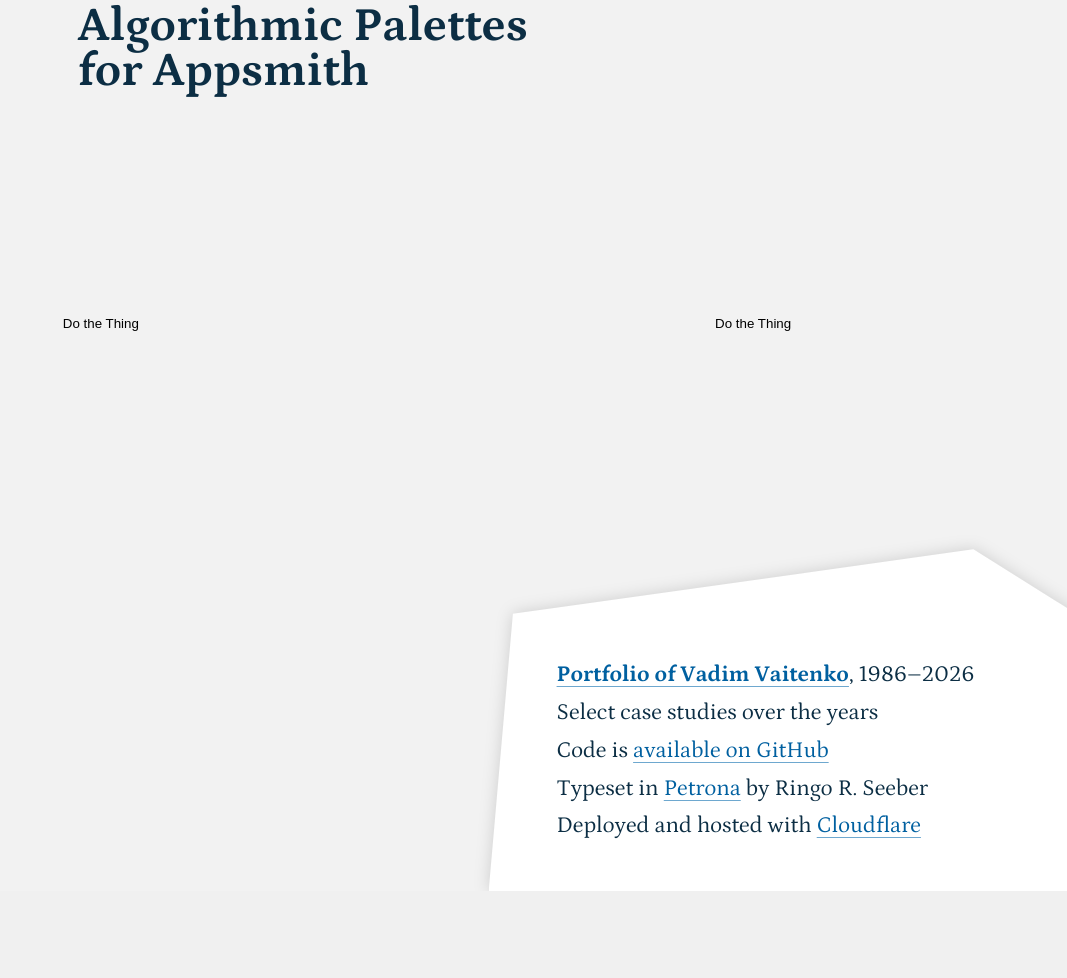
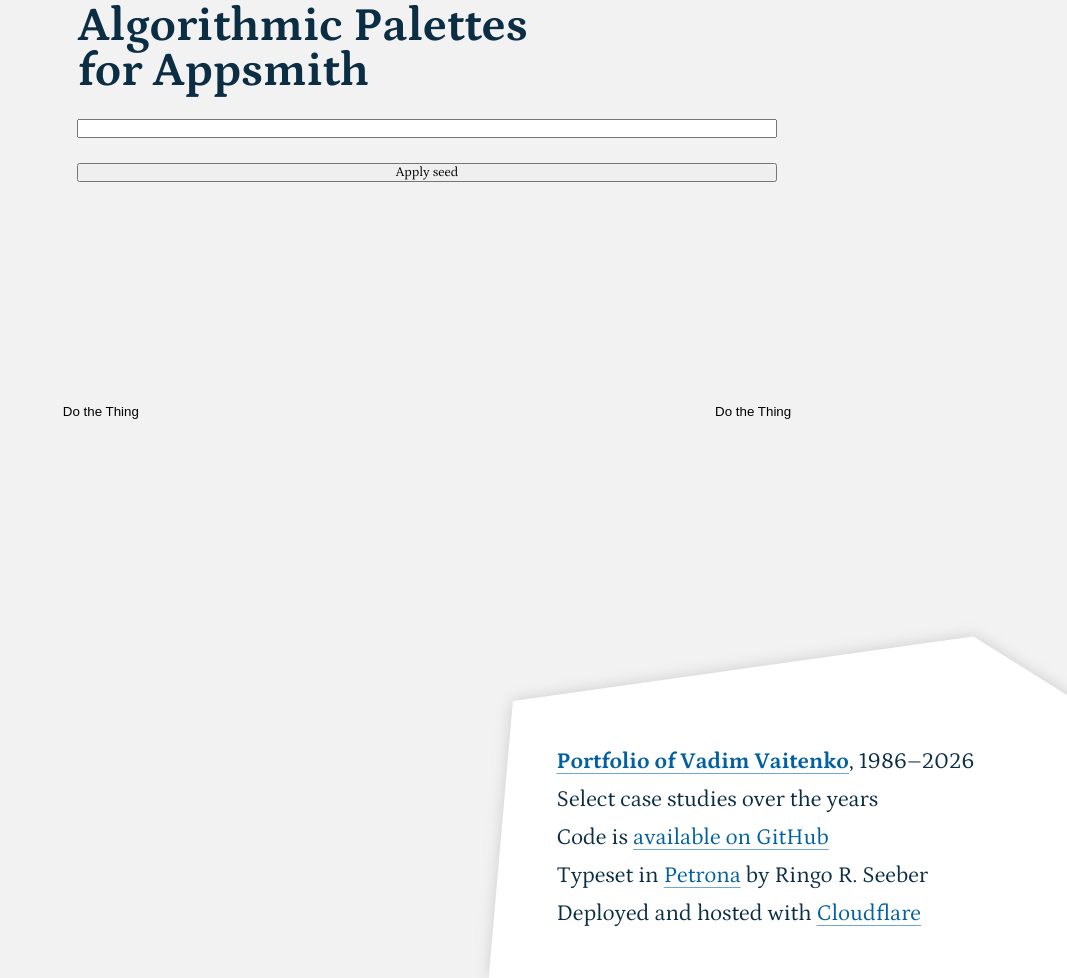
Before and after one commit to ichik/vaitenko.com, a Node project: template src/pages/appsmith/index.njk in a window 1280 px wide. Shown: the part 216-1194 px from the top of the page, without its empty margins (213-1280 px from the left). Before the commit the page ends 1107 px from the top, so only its background shows below. Run offline with Node 20 templates, Linux system fonts and the light colour scheme; the template is opened without the code that fills it, so the values that code supplies are empty; some libraries are stand-ins or nearby versions.

Commit message:
New plan

```diff
--- a/package.json
+++ b/package.json
@@ -1,7 +1,6 @@
 {
     "devDependencies": {
         "@shopify/prettier-plugin-liquid": "^1.5.0",
-        "@types/node": "^22.13.1",
         "browser-sync": "^2.27.11",
         "del": "^7.0.0",
         "gulp": "^4.0.2",
@@ -11,9 +10,7 @@
         "gulp-notify": "^4.0.0",
         "gulp-nunjucks-render": "^2.2.3",
         "gulp-plumber": "^1.2.1",
-        "gulp-typescript": "^6.0.0-alpha.1",
-        "prettier": "^3.3.2",
-        "typescript": "^5.7.3"
+        "prettier": "^3.3.2"
     },
     "name": "vaitenko.com",
     "version": "1.0.2",
--- a/src/pages/appsmith/index.njk
+++ b/src/pages/appsmith/index.njk
@@ -37,11 +37,33 @@
 </style>
 {% endblock %}
 {% block scripts %}
+<script src='https://colorjs.io/dist/color.global.min.js'></script>
 <script src='../main.js'></script>
-<script src='https://colorjs.io/dist/color.global.min.js'></script>
+<script>
+    function appendCssRules(tokens) {
+        const root = document.querySelector(':root');
+
+        Object.keys(tokens).forEach(tokenKey => {
+            const token = tokens[tokenKey];
+
+            Object.keys(token).forEach(key => {
+                root.style.setProperty(`--color-${tokenKey}`, token);
+            });
+        });
+    }
+
+    function handleClick() {
+        const inputElement = document.getElementById('myInput');
+        const inputValue = inputElement.value;
+        const theme = new LightModeTheme(inputValue).getColors();
+        appendCssRules(theme);
+    }
+</script>
 {% endblock %}
 {% block content %}
 
+<input type='text' id='myInput'>
+<button onclick='handleClick()'>Apply seed</button>
 <figure class='full demo'>
     <div class='slice light'>
         <Button>Do the Thing</Button>
--- /dev/null
+++ b/src/pages/appsmith/main.js
@@ -0,0 +1,477 @@
+(function () {
+    function ColorsAccessor(color) {
+        this.color = new Color(color);
+        return this;
+    }
+    ColorsAccessor.prototype = {
+        get lightness() {
+            return this.color.oklch.l;
+        },
+        get chroma() {
+            return this.color.oklch.c;
+        },
+        get hue() {
+            return this.color.oklch.h;
+        },
+        /* Lightness */
+        get isVeryDark() {
+            return this.color.oklch.l < 0.3;
+        },
+        get isVeryLight() {
+            return this.color.oklch.l > 0.93;
+        },
+        /* Chroma */
+        get isAchromatic() {
+            return this.color.oklch.c < 0.04;
+        },
+        /* Hue */
+        get isCold() {
+            return this.color.oklch.h >= 120 && this.color.oklch.h <= 300;
+        },
+        get isGreen() {
+            return this.color.oklch.h >= 116 && this.color.oklch.h <= 165;
+        },
+        get isYellow() {
+            return this.color.oklch.h >= 60 && this.color.oklch.h <= 115;
+        },
+        get isRed() {
+            return this.color.oklch.h >= 5 && this.color.oklch.h <= 49;
+        }
+    };
+
+    function LightModeTheme(color) {
+	const {
+		chroma,
+		color: seedColor,
+		hue,
+		isAchromatic,
+		isCold,
+		isGreen,
+		isRed,
+		isVeryLight,
+		isYellow,
+		lightness,
+	} = new ColorsAccessor(color);
+
+	this.seedColor = seedColor;
+	this.seedLightness = lightness;
+	this.seedChroma = chroma;
+	this.seedHue = hue;
+	this.seedIsAchromatic = isAchromatic;
+	this.seedIsCold = isCold;
+	this.seedIsGreen = isGreen;
+	this.seedIsRed = isRed;
+	this.seedIsVeryLight = isVeryLight;
+	this.seedIsYellow = isYellow;
+
+	Object.defineProperty(this, "bg", {
+		get: function () {
+			const color = this.seedColor.clone();
+
+			color.oklch.l = 0.97;
+
+			if (this.seedIsCold) {
+				color.oklch.c = 0.002;
+			} else {
+				color.oklch.c = 0.001;
+			}
+
+			if (this.seedIsAchromatic) {
+				color.oklch.c = 0;
+			}
+
+			return color;
+		},
+	});
+
+	Object.defineProperty(this, "bgAccent", {
+		get: function () {
+			// Main accent color. Largely is the same as user-set seed color.
+			const color = this.seedColor.clone();
+
+			// If seed is very light, make sure that the accent is visible and saturated enough.
+			if (this.seedIsVeryLight && this.seedColor.oklch.c >= 0.02) {
+				color.oklch.l = 0.75;
+				color.oklch.c = 0.1;
+			}
+
+			// If seed is achromatic make sure we don't produce parasitic coloring and make accent really dark. Our standard achromatic cut-off is set too high for the very light seeds, so using chroma value checks instead.
+			if (this.seedIsVeryLight && this.seedColor.oklch.c < 0.02) {
+				color.oklch.l = 0.3;
+				color.oklch.c = 0;
+			}
+
+			return color;
+		},
+	});
+
+	Object.defineProperty(this, "bgAccentHover", {
+		get: function () {
+			// Hover state of bgAccent. Slightly lighter than the resting state to produce the effect of moving closer to the viewer / inspection.
+			const color = this.bgAccent.clone();
+
+			// “Slightly lighter” is very dependent on the initial amount of lightness as well as how light (or dark) the surroundings are.
+			if (this.seedLightness < 0.06) {
+				color.oklch.l += 0.28;
+			}
+
+			if (this.seedLightness > 0.06 && this.seedLightness < 0.14) {
+				color.oklch.l += 0.2;
+			}
+
+			if (
+				this.seedLightness >= 0.14 &&
+				this.seedLightness < 0.21 &&
+				this.seedIsCold
+			) {
+				color.oklch.l += 0.1;
+			}
+
+			// Warm colors require a little bit more lightness in this range than colds to be sufficiently perceptually lighter.
+			if (
+				this.seedLightness >= 0.14 &&
+				this.seedLightness < 0.21 &&
+				!this.seedIsCold
+			) {
+				color.oklch.l += 0.13;
+			}
+
+			if (this.seedLightness >= 0.21 && this.seedLightness < 0.4) {
+				color.oklch.l += 0.09;
+			}
+
+			if (this.seedLightness >= 0.4 && this.seedLightness < 0.7) {
+				color.oklch.l += 0.05;
+			}
+
+			if (this.seedLightness >= 0.7) {
+				color.oklch.l += 0.03;
+			}
+
+			return color;
+		},
+	});
+
+	Object.defineProperty(this, "bgAccentActive", {
+		get: function () {
+			// Active state of bgAccent. Slightly darker than the resting state to produce the effect of moving further from the viewer / being pushed down.
+			const color = this.bgAccent.clone();
+
+			// “Slightly darker” is very dependent on the initial amount of lightness as well as how light (or dark) the surroundings are.
+			if (this.seedLightness < 0.4) {
+				color.oklch.l -= 0.04;
+			}
+
+			if (this.seedLightness >= 0.4 && this.seedLightness < 0.7) {
+				color.oklch.l -= 0.02;
+			}
+
+			if (this.seedLightness >= 0.7) {
+				color.oklch.l -= 0.01;
+			}
+
+			return color;
+		},
+	});
+
+	Object.defineProperty(this, "bgAccentSubtle", {
+		get: function () {
+			// Subtle variant of bgAccent. Lighter and less saturated.
+			const color = this.seedColor.clone();
+
+			if (this.seedIsVeryLight) {
+				color.oklch.l = 0.955;
+			}
+
+			if (!this.seedIsVeryLight) {
+				color.oklch.l = 0.93;
+			}
+
+			// Colder seeds require a bit more chroma to not seem completely washed out
+			if (this.seedChroma > 0.09 && this.seedIsCold) {
+				color.oklch.c = 0.09;
+			}
+
+			if (this.seedChroma > 0.06 && !this.seedIsCold) {
+				color.oklch.c = 0.06;
+			}
+
+			if (this.seedIsAchromatic) {
+				color.oklch.c = 0;
+			}
+
+			return color;
+		},
+	});
+
+	Object.defineProperty(this, "bgAccentSubtleHover", {
+		get: function () {
+			const color = this.bgAccentSubtle.clone();
+
+			color.oklch.l += 0.02;
+
+			return color;
+		},
+	});
+
+	Object.defineProperty(this, "bgAccentSubtleActive", {
+		get: function () {
+			const color = this.bgAccentSubtle.clone();
+
+			color.oklch.l -= 0.01;
+
+			return color;
+		},
+	});
+
+	Object.defineProperty(this, "bgAssistive", {
+		get: function () {
+			const color = this.seedColor.clone();
+
+			// Background color for assistive UI elements (e.g. tooltip); dark to stand out against bg
+			color.oklch.l = 0.16;
+			color.oklch.c = 0.07;
+
+			if (this.seedIsAchromatic) {
+				color.oklch.c = 0;
+			}
+
+			return color;
+		},
+	});
+
+	Object.defineProperty(this, "bgNeutral", {
+		get: function () {
+			// Low chroma, but not 0, if possible, to produce harmony with accents in the UI
+			const color = this.bgAccent.clone();
+
+			// For bright accents it helps to make neutral a bit darker to differentiate with bgAccent
+			if (this.bgAccent.oklch.l >= 0.7) {
+				color.oklch.l -= 0.55;
+			}
+
+			if (this.bgAccent.oklch.l > 0.2 && this.bgAccent.oklch.l < 0.85) {
+				color.oklch.l -= 0.35;
+			}
+
+			if (this.seedIsAchromatic) {
+				color.oklch.c = 0;
+			}
+
+			if (this.seedIsCold && !this.seedIsAchromatic) {
+				color.oklch.c = 0.002;
+			}
+
+			if (!this.seedIsCold && !this.seedIsAchromatic) {
+				color.oklch.c = 0.001;
+			}
+
+			return color;
+		},
+	});
+
+	Object.defineProperty(this, "bgNeutralOpacity", {
+		get: function () {
+			// Overlay behind modal dialogue
+			const color = this.bgNeutral.clone();
+
+			color.alpha = 0.6;
+
+			if (color.oklch.l > 0.15) {
+				color.oklch.l = 0.15;
+			}
+
+			return color;
+		},
+	});
+
+	Object.defineProperty(this, "bgNeutralHover", {
+		get: function () {
+			const color = this.bgNeutral.clone();
+
+			// Simplified and adjusted version of bgAccentHover algorithm (bgNeutral has very low or no chroma)
+
+			if (this.bgNeutral.oklch.l < 0.06) {
+				color.oklch.l += 0.3;
+			}
+
+			if (this.bgNeutral.oklch.l > 0.06 && this.bgNeutral.oklch.l < 0.14) {
+				color.oklch.l += 0.19;
+			}
+
+			if (this.bgNeutral.oklch.l >= 0.14 && this.bgNeutral.oklch.l < 0.21) {
+				color.oklch.l += 0.11;
+			}
+
+			if (this.bgNeutral.oklch.l >= 0.21 && this.bgNeutral.oklch.l < 0.7) {
+				color.oklch.l += 0.07;
+			}
+
+			if (this.bgNeutral.oklch.l >= 0.7 && this.bgNeutral.oklch.l < 0.955) {
+				color.oklch.l += 0.04;
+			}
+
+			if (this.bgNeutral.oklch.l >= 0.955) {
+				color.oklch.l = 0.94;
+			}
+
+			return color;
+		},
+	});
+
+	Object.defineProperty(this, "bgNeutralActive", {
+		get: function () {
+			const color = this.bgNeutral.clone();
+
+			// Simplified and adjusted version of bgAccentActive algorithm (bgNeutral has very low or no chroma)
+			if (this.bgNeutral.oklch.l < 0.4) {
+				color.oklch.l -= 0.03;
+			}
+
+			if (this.bgNeutral.oklch.l >= 0.4 && this.bgNeutral.oklch.l < 0.955) {
+				color.oklch.l -= 0.01;
+			}
+
+			if (this.bgNeutral.oklch.l >= 0.955) {
+				color.oklch.l = 0.925;
+			}
+
+			return color;
+		},
+	});
+
+	Object.defineProperty(this, "bgNeutralSubtle", {
+		get: function () {
+			const color = this.bgAccentSubtle.clone();
+
+			// Adjusted version of bgAccentSubtle (less or no chroma), slightly higher lightness since neutrals are perceived heavier than saturated colors
+			if (this.seedIsVeryLight) {
+				color.oklch.l = 0.955;
+			}
+
+			if (!this.seedIsVeryLight) {
+				color.oklch.l = 0.97;
+			}
+
+			if (this.seedChroma > 0.002) {
+				color.oklch.c = 0.002;
+			}
+
+			return color;
+		},
+	});
+
+	Object.defineProperty(this, "bgNeutralSubtleHover", {
+		get: function () {
+			const color = this.bgNeutralSubtle.clone();
+
+			color.oklch.l += 0.012;
+
+			return color;
+		},
+	});
+
+	Object.defineProperty(this, "bgNeutralSubtleActive", {
+		get: function () {
+			const color = this.bgNeutralSubtle.clone();
+
+			color.oklch.l -= 0.01;
+
+			return color;
+		},
+	});
+
+	Object.defineProperty(this, "bgNeutralSoft", {
+		get: function () {
+			const color = this.bgNeutralSubtle.clone();
+
+			color.oklch.l -= 0.045;
+
+			return color;
+		},
+	});
+
+	Object.defineProperty(this, "bgNeutralSoftHover", {
+		get: function () {
+			const color = this.bgNeutralSoft.clone();
+
+			color.oklch.l += 0.015;
+
+			return color;
+		},
+	});
+
+	Object.defineProperty(this, "bgNeutralSoftActive", {
+		get: function () {
+			const color = this.bgNeutralSoft.clone();
+
+			color.oklch.l -= 0.015;
+
+			return color;
+		},
+	});
+
+	Object.defineProperty(this, "bgPositive", {
+		get: function () {
+			// Positive background, green.
+			const color = new Color("oklch", [0.62, 0.19, 145]);
+
+			// If the seed color is also green, adjust positive by hue to make it distinct from accent.
+			if (this.seedIsGreen && this.seedChroma > 0.11) {
+				if (this.seedHue < 145) {
+					color.oklch.h = 155;
+				}
+
+				if (this.seedHue >= 145) {
+					color.oklch.h = 135;
+				}
+			}
+
+			return color;
+		},
+	});
+
+	Object.defineProperty(this, "bgPositiveHover", {
+		get: function () {
+			const color = this.bgPositive.clone();
+
+			// Lightness of bgPositive is known, no additional checks like in bgAccentHover
+			color.oklch.l += 0.05;
+
+			return color;
+		},
+	});
+
+	// Method to get all colors
+	this.getColors = function () {
+		return {
+			bg: this.bg.to("sRGB").toString(),
+			bgAccent: this.bgAccent.to("sRGB").toString(),
+			bgAccentHover: this.bgAccentHover.to("sRGB").toString(),
+			bgAccentActive: this.bgAccentActive.to("sRGB").toString(),
+			bgAccentSubtle: this.bgAccentSubtle.to("sRGB").toString(),
+			bgAccentSubtleHover: this.bgAccentSubtleHover.to("sRGB").toString(),
+			bgAccentSubtleActive: this.bgAccentSubtleActive.to("sRGB").toString(),
+			bgAssistive: this.bgAssistive.to("sRGB").toString(),
+			bgNeutral: this.bgNeutral.to("sRGB").toString(),
+			bgNeutralOpacity: this.bgNeutralOpacity.to("sRGB").toString(),
+			bgNeutralHover: this.bgNeutralHover.to("sRGB").toString(),
+			bgNeutralActive: this.bgNeutralActive.to("sRGB").toString(),
+			bgNeutralSubtle: this.bgNeutralSubtle.to("sRGB").toString(),
+			bgNeutralSubtleHover: this.bgNeutralSubtleHover.to("sRGB").toString(),
+			bgNeutralSubtleActive: this.bgNeutralSubtleActive.to("sRGB").toString(),
+			bgNeutralSoft: this.bgNeutralSoft.to("sRGB").toString(),
+			bgNeutralSoftHover: this.bgNeutralSoftHover.to("sRGB").toString(),
+			bgNeutralSoftActive: this.bgNeutralSoftActive.to("sRGB").toString(),
+			bgPositive: this.bgPositive.to("sRGB").toString(),
+			bgPositiveHover: this.bgPositiveHover.to("sRGB").toString(),
+		};
+	};
+}
+
+    if (typeof window !== "undefined") {
+        window.LightModeTheme = LightModeTheme;
+    } else {
+        global.LightModeTheme = LightModeTheme;
+    }
+})();
```
Also changed, not shown: gulpfile.mjs (+2 -9 lines), src/pages/appsmith/main.ts (deleted, +0 -10 lines), 1 other file.
